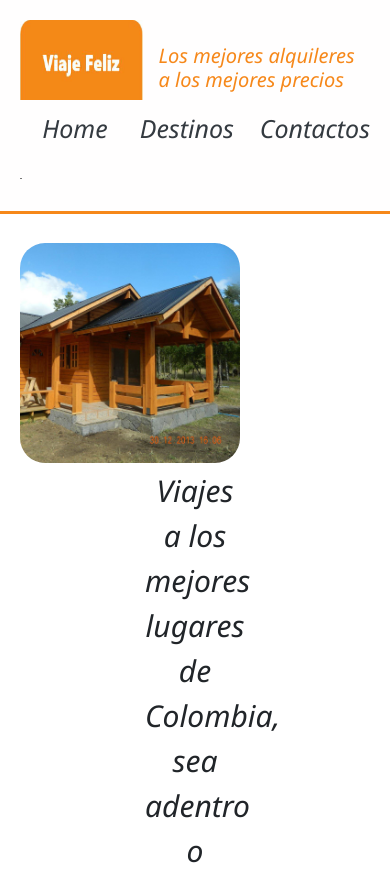
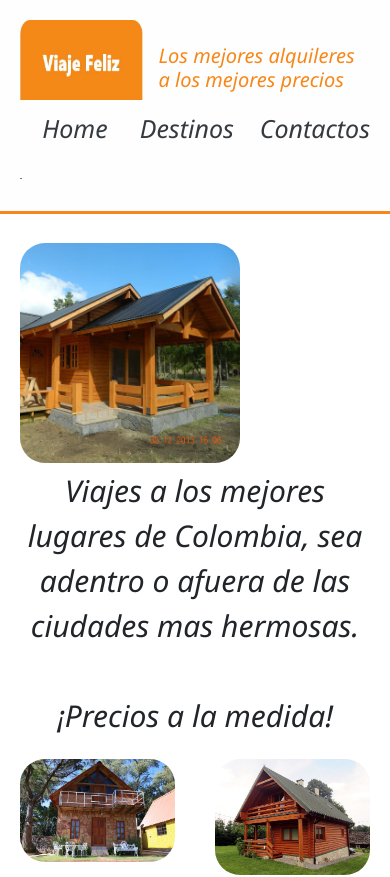
Before and after one commit to AlexDaza127/web-happytravelcompany, a React (Create React App) app: page / in a window 390 px wide. Shown: the top 877 px of the page. Built offline with nearby package versions, Linux system fonts and the light colour scheme.

Commit message:
Se crea el landing principal completo

```diff
--- a/src/componentes/principal/Home.js
+++ b/src/componentes/principal/Home.js
@@ -30,7 +30,7 @@ class Home extends Component {
                         </div>
 
 
-                        <div className='col-4 col-sm'>
+                        <div className='col-sm'>
                             <p className=''>Viajes a los mejores lugares de Colombia, sea adentro o afuera de las ciudades mas hermosas.<br /><br />¡Precios a la medida!</p>
                         </div>
                     </div>
```
